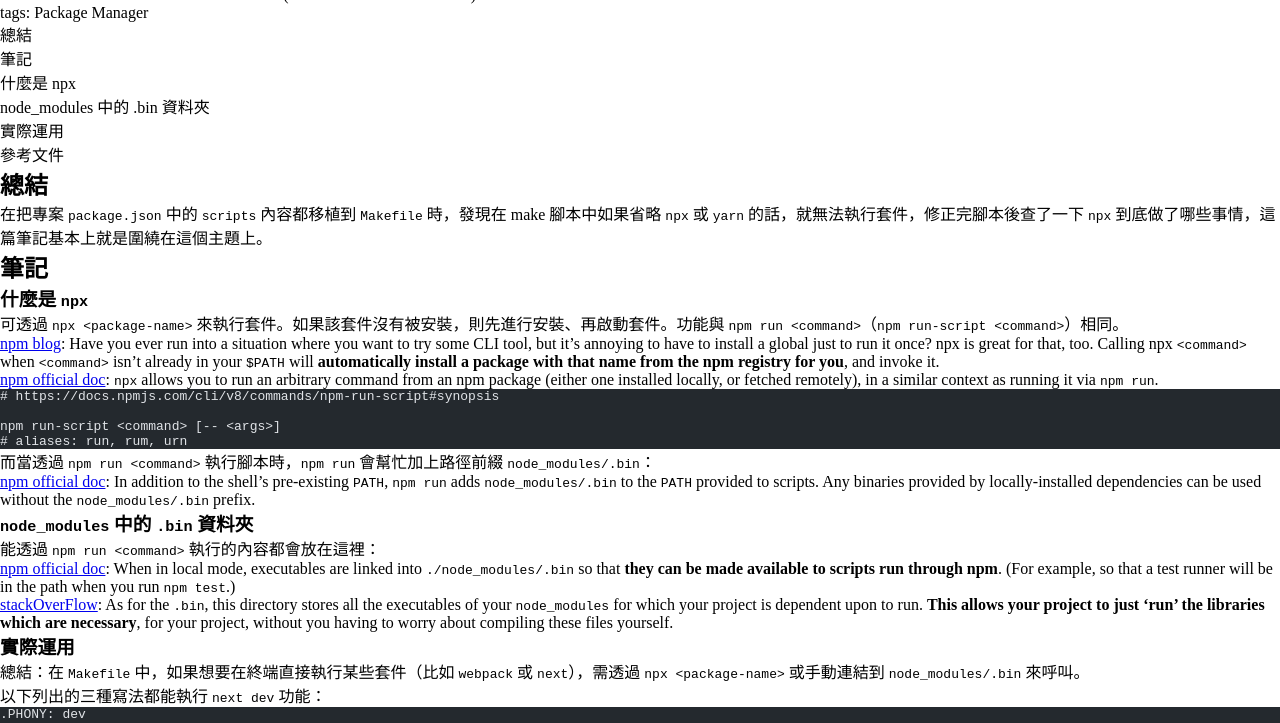
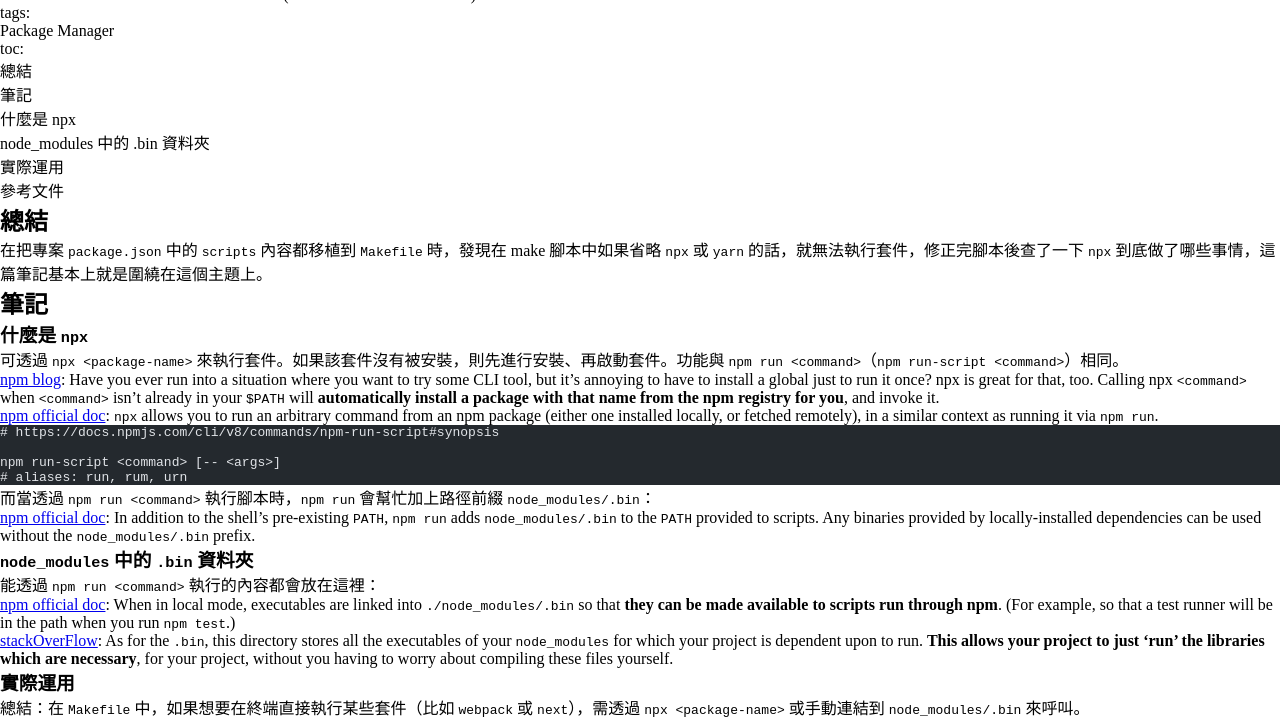
Before and after one commit to tzynwang/astro-blog-v2, an Astro site: page /posts/2023/npx-package-runner in a window 1280 px wide. Shown: the part 60-783 px from the top of the page. Built offline with nearby package versions, Linux system fonts and the light colour scheme; Astro itself is replaced by a stand-in of ours; code samples lack their colours.

Commit message:
[feat] SinglePostLayout tag string[]

```diff
--- a/src/components/SinglePostLayout.astro
+++ b/src/components/SinglePostLayout.astro
@@ -20,7 +20,9 @@
   <body>
     <h1>{frontmatter.title}</h1>
     <p>date: {frontmatter.date}</p>
-    <p>tags: {frontmatter.tag}</p>
+    <p>tags:</p>
+    <ul>{frontmatter.tag.map((tag) => <li>{tag}</li>)}</ul>
+    <p>toc:</p>
     <ul>{headings.map((heading) => <li>{heading.text}</li>)}</ul>
     <slot />
   </body>
```
